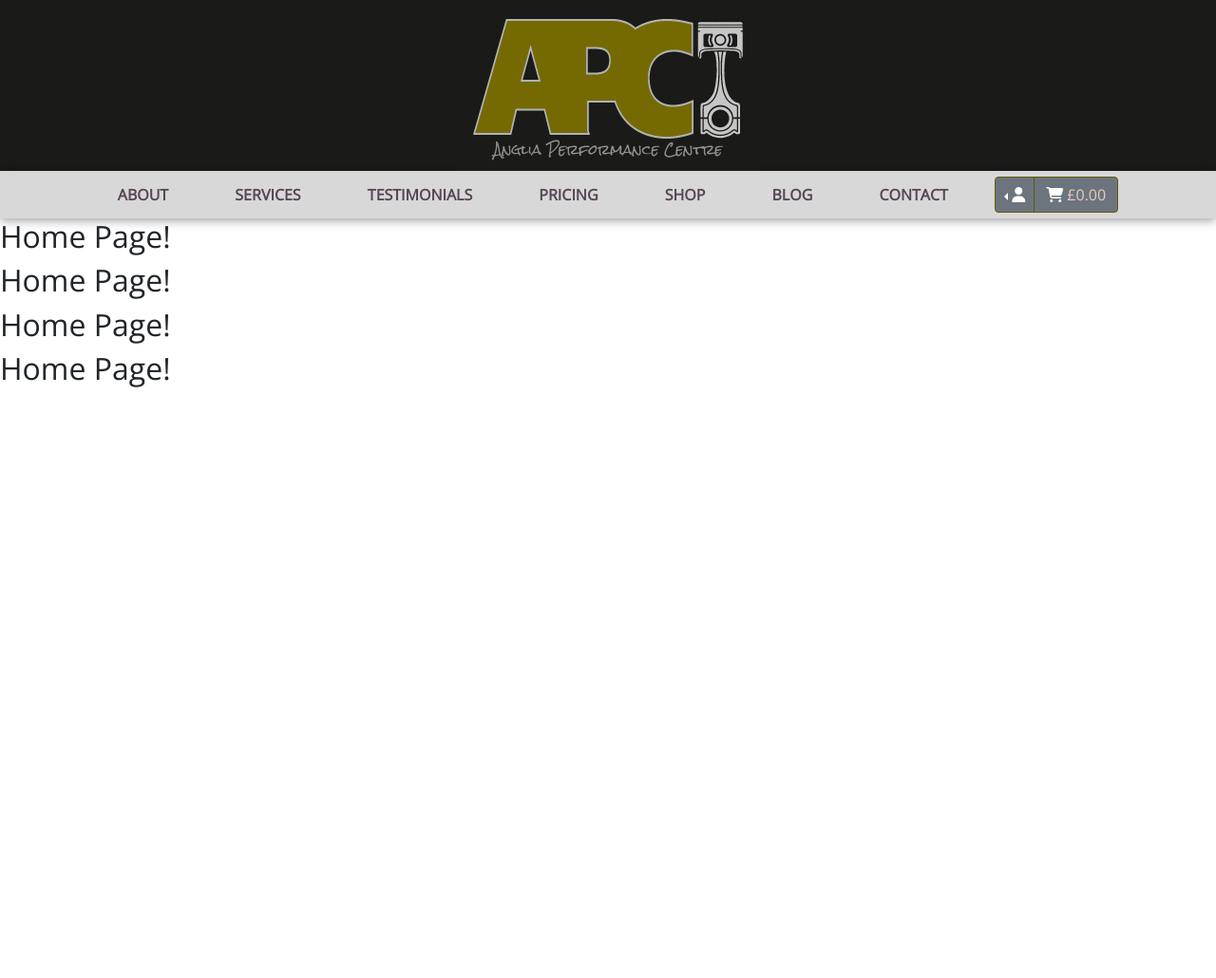
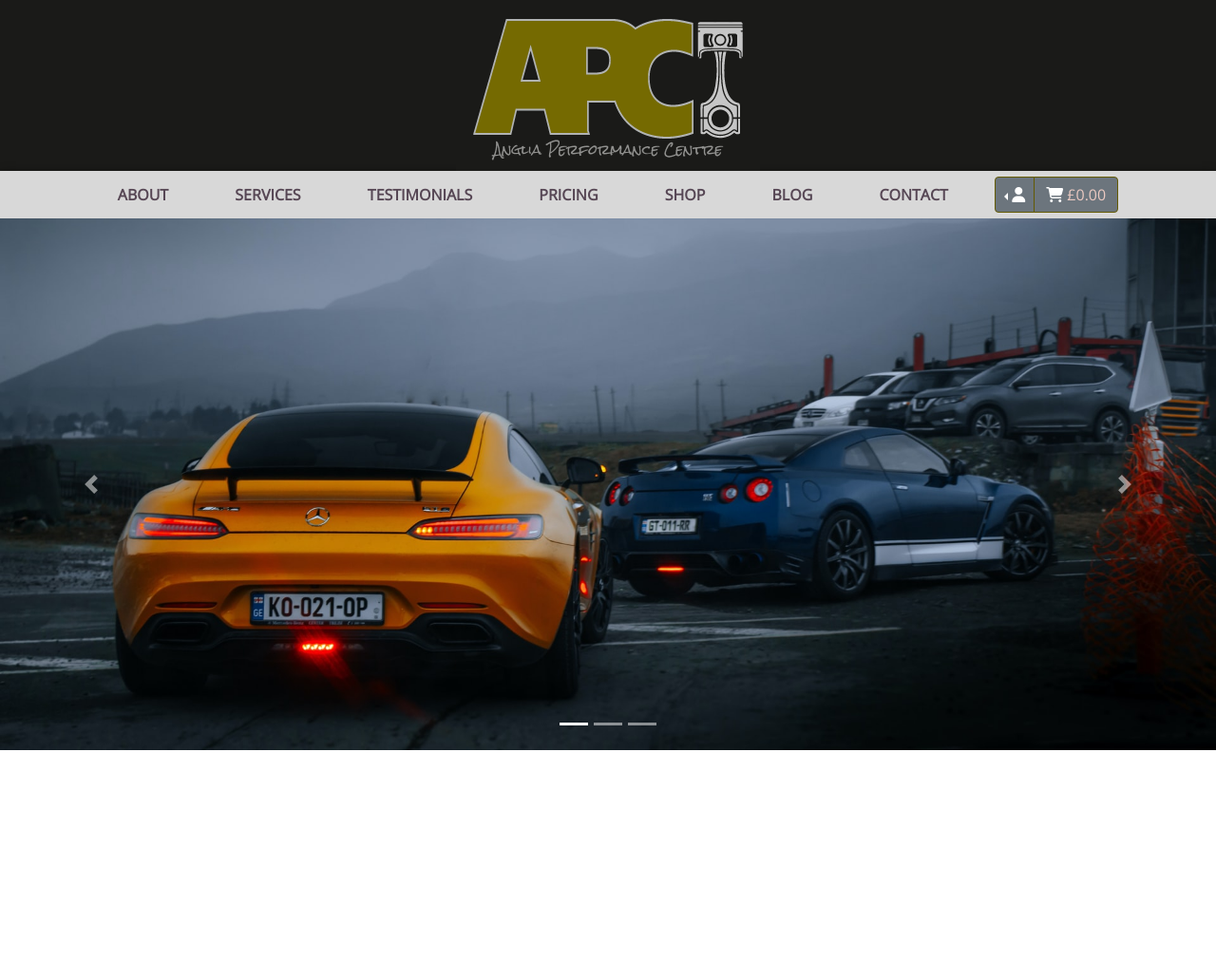
Before and after one commit to Matte-gtr/AngliaPerformanceCentre, a Django app: page / in a window 1280 px wide. Shown: the top 1030 px of the page at 95% size. Run offline with Django 3.2, Linux system fonts and the light colour scheme; some libraries are stand-ins or nearby versions.

Commit message:
add basic layout for scrolling image/advert on home page

```diff
--- a/home/templates/home/home.html
+++ b/home/templates/home/home.html
@@ -1,8 +1,44 @@
 {% extends 'base.html' %}
 {% block content %}
-<h2>Home Page!</h2>
-<h2>Home Page!</h2>
-<h2>Home Page!</h2>
-<h2>Home Page!</h2>
+
+<div id="carouselExampleIndicators" class="carousel slide" data-ride="carousel">
+  <ol class="carousel-indicators">
+    <li data-target="#carouselExampleIndicators" data-slide-to="0" class="active"></li>
+    <li data-target="#carouselExampleIndicators" data-slide-to="1"></li>
+    <li data-target="#carouselExampleIndicators" data-slide-to="2"></li>
+  </ol>
+  <div class="carousel-inner">
+    <div class="carousel-item active">
+        <div class="ad-container">
+            <a href="#">
+                <img src="{{ MEDIA_URL }}adverts/dima-black-7FmfKNniptM-unsplash.jpg" alt="First slide" class="ad-image">
+            </a>
+        </div>
+    </div>
+    <div class="carousel-item">
+        <div class="ad-container">
+            <a href="#">
+                <img src="{{ MEDIA_URL }}adverts/aachal-mgSrMMCnFKE-unsplash.jpg" alt="Second slide" class="ad-image">
+            </a>
+        </div>
+    </div>
+    <div class="carousel-item">
+        <div class="ad-container">
+            <a href="#">
+                <img src="{{ MEDIA_URL }}adverts/dima-black-7FmfKNniptM-unsplash.jpg" alt="Third slide" class="ad-image">
+            </a>
+        </div>
+    </div>
+  </div>
+  <a class="carousel-control-prev" href="#carouselExampleIndicators" role="button" data-slide="prev">
+    <span class="carousel-control-prev-icon" aria-hidden="true"></span>
+    <span class="sr-only">Previous</span>
+  </a>
+  <a class="carousel-control-next" href="#carouselExampleIndicators" role="button" data-slide="next">
+    <span class="carousel-control-next-icon" aria-hidden="true"></span>
+    <span class="sr-only">Next</span>
+  </a>
+</div>
+
 <div class="big-div"></div>
 {% endblock %}
--- a/static/css/base.css
+++ b/static/css/base.css
@@ -253,3 +253,18 @@
     padding: 0;
     margin: 0;
 }
+
+/*----------Home Page----------*/
+
+.ad-container {
+    width: 100%;
+    height: auto;
+    max-height: 70vh;
+}
+
+.ad-image {
+    width: 100%;
+    height: auto;
+    max-height: 70vh;
+    object-fit: cover;
+}
```
Also changed, not shown: media/adverts/aachal-mgSrMMCnFKE-unsplash.jpg (added), media/adverts/dima-black-7FmfKNniptM-unsplash.jpg (added).
